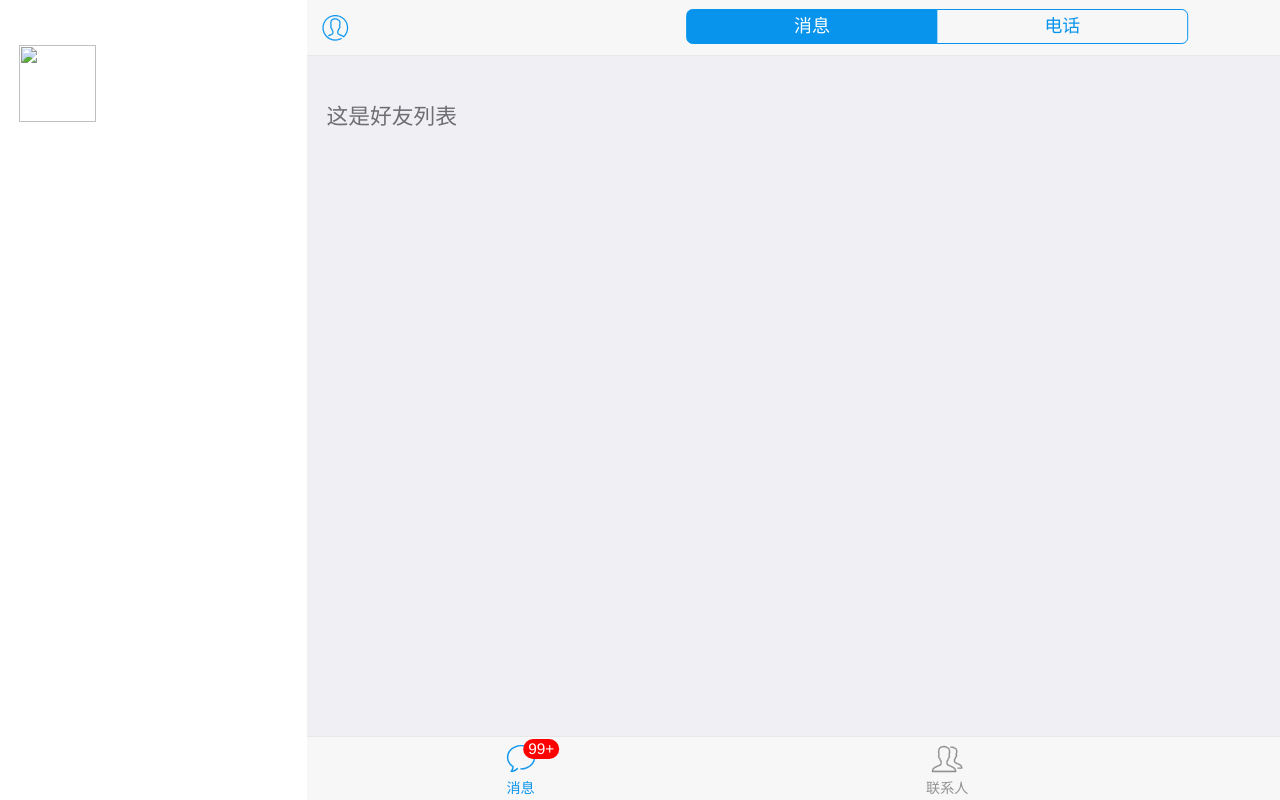
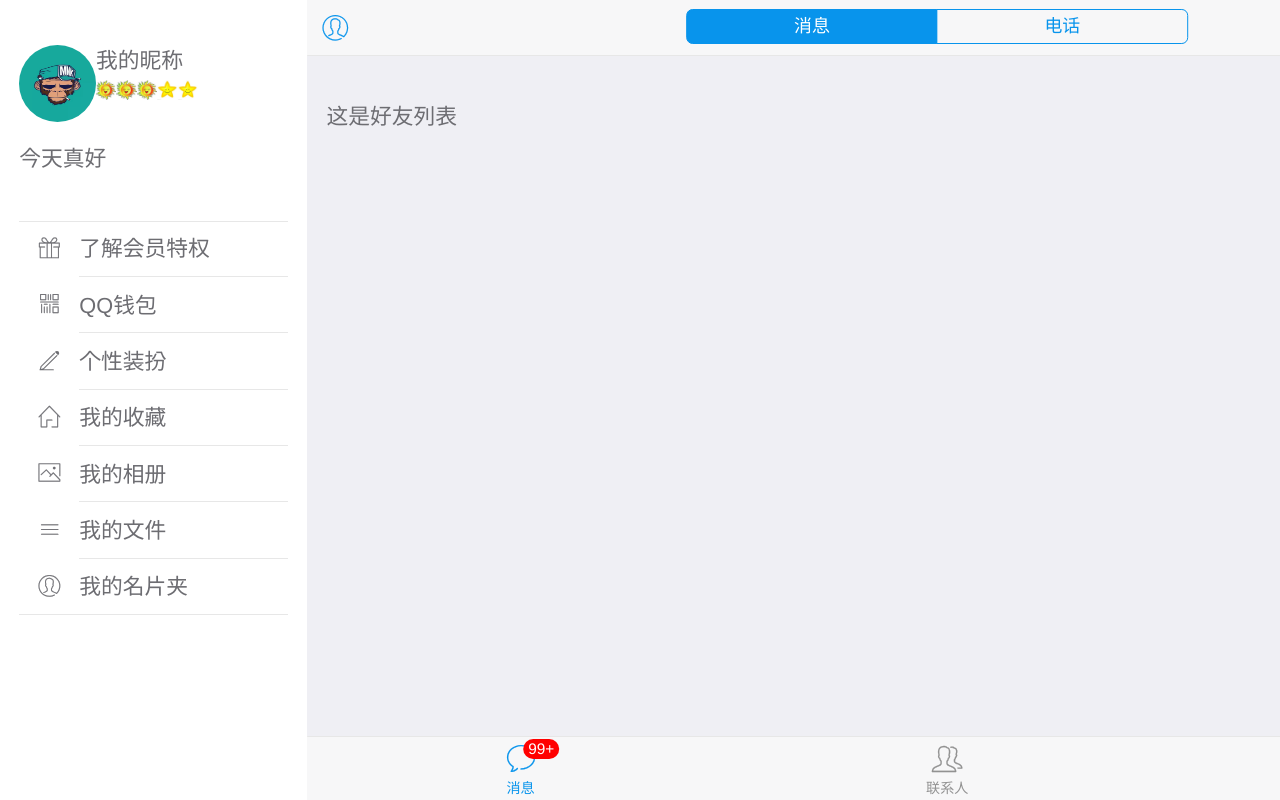
Before and after one commit to usercode123/usercode123.github.io, a plain HTML site: page qq/index.html in a window 1280 px wide. Both pictures are taken after a click on the link 28 px from the left and 28 px from the top of the page. Drawn offline with Linux system fonts and the light colour scheme.

Commit message:
qq侧栏

```diff
--- a/qq/index.html
+++ b/qq/index.html
@@ -26,6 +26,11 @@
             #self-head{
                 height: 3rem;
                 width: 3rem;
+                border-radius: 50%;
+                float: left;
+            }
+            #self-name{
+                float: left;
             }
         </style>
     </head>
@@ -53,7 +58,7 @@
                         <span class="tab-label">联系人</span>
                     </a>
                     <a class="tab-item" href="#dl-page">
-                        <span class="icon icon-share"></span>
+                        <span class="icon icon-star"></span>
                         <span class="tab-label">动态</span>
                     </a>
                 </nav>
@@ -133,7 +138,74 @@
             <div class="panel panel-left panel-reveal" id="info-panel">
                 <div class="content-block">
                     <div id="self-info">
-                        <img src="img/a.jpg" alt="" id="self-head">
+                        <img src="img/o_psb.jpg" alt="" id="self-head">
+                        <span id="self-name">我的昵称</span>
+                        <br>
+                        <div id="self-level">
+
+                        </div>
+                        <div style="clear: both;"></div>
+                        <p>今天真好</p>
+                    </div>
+                    <div class="list-block">
+                        <ul>
+                            <li class="item-content">
+                                <div class="item-media">
+                                    <i class="icon icon-gift"></i>
+                                </div>
+                                <div class="item-inner">
+                                    <div class="item-title">了解会员特权</div>
+                                </div>
+                            </li>
+                            <li class="item-content">
+                                <div class="item-media">
+                                    <i class="icon icon-code"></i>
+                                </div>
+                                <div class="item-inner">
+                                    <div class="item-title">QQ钱包</div>
+                                </div>
+                            </li>
+                            <li class="item-content">
+                                <div class="item-media">
+                                    <i class="icon icon-edit"></i>
+                                </div>
+                                <div class="item-inner">
+                                    <div class="item-title">个性装扮</div>
+                                </div>
+                            </li>
+                            <li class="item-content">
+                                <div class="item-media">
+                                    <i class="icon icon-home"></i>
+                                </div>
+                                <div class="item-inner">
+                                    <div class="item-title">我的收藏</div>
+                                </div>
+                            </li>
+                            <li class="item-content">
+                                <div class="item-media">
+                                    <i class="icon icon-picture"></i>
+                                </div>
+                                <div class="item-inner">
+                                    <div class="item-title">我的相册</div>
+                                </div>
+                            </li>
+                            <li class="item-content">
+                                <div class="item-media">
+                                    <i class="icon icon-menu"></i>
+                                </div>
+                                <div class="item-inner">
+                                    <div class="item-title">我的文件</div>
+                                </div>
+                            </li>
+                            <li class="item-content">
+                                <div class="item-media">
+                                    <i class="icon icon-me"></i>
+                                </div>
+                                <div class="item-inner">
+                                    <div class="item-title">我的名片夹</div>
+                                </div>
+                            </li>
+                        </ul>
                     </div>
                 </div>
             </div>
@@ -156,7 +228,45 @@
                 document.title = "动态";
         })
 
+        var myLevel = 50;
+        function refreshLevel(level){
+            var levArray = [];
+            while(level/4>=1){
+                var remainder = level%4;
+                levArray.unshift(remainder);
+                level = Math.floor(level/4);
+            }
+            levArray.unshift(level);
+            for(var i=0;i<levArray.length;i++){
+                var picName;
+                switch(levArray.length-i){
+                    case 4:
+                    picName = "huang.jpg";
+                    break;
+                    case 3:
+                    picName = "ri.jpg";
+                    break;
+                    case 2:
+                    picName = "moon.jpg";
+                    break;
+                    case 1:
+                    picName = "star.jpg";
+                    break;
+                    default:
+                    break;
+                }
+                for(var j=0;j<levArray[i];j++){
+                    $("<img />")
+                    .attr("src","img/"+picName)
+                    .css("width","0.8rem")
+                    .css("height","0.8rem")
+                    .appendTo($("#self-level"))
+                }
+            }
+        }
+        refreshLevel(myLevel);
+        $.init();
 
-        $.init();
+
     </script>
 </html>
```
Also changed, not shown: qq/img/huang.jpg (added), qq/img/moon.jpg (added), qq/img/o_psb.jpg (added), qq/img/ri.jpg (added), qq/img/star.jpg (added).
